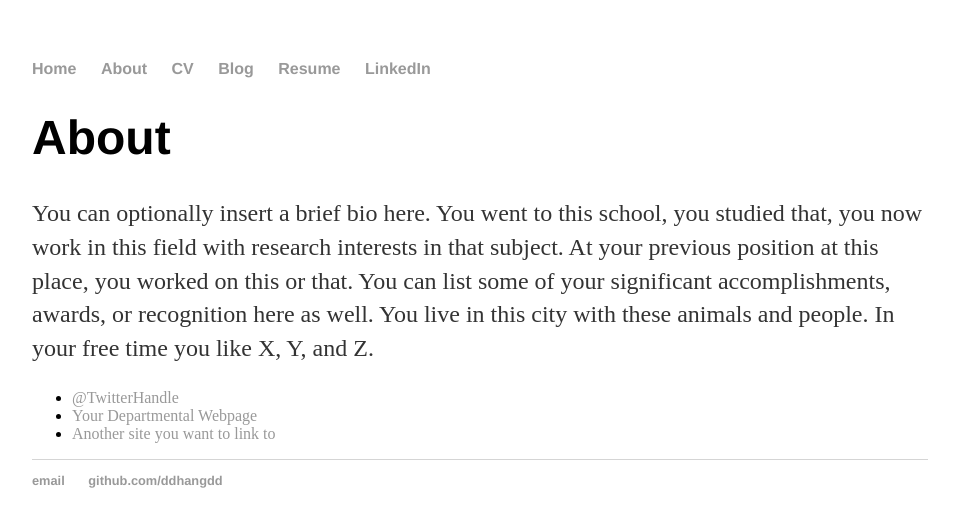
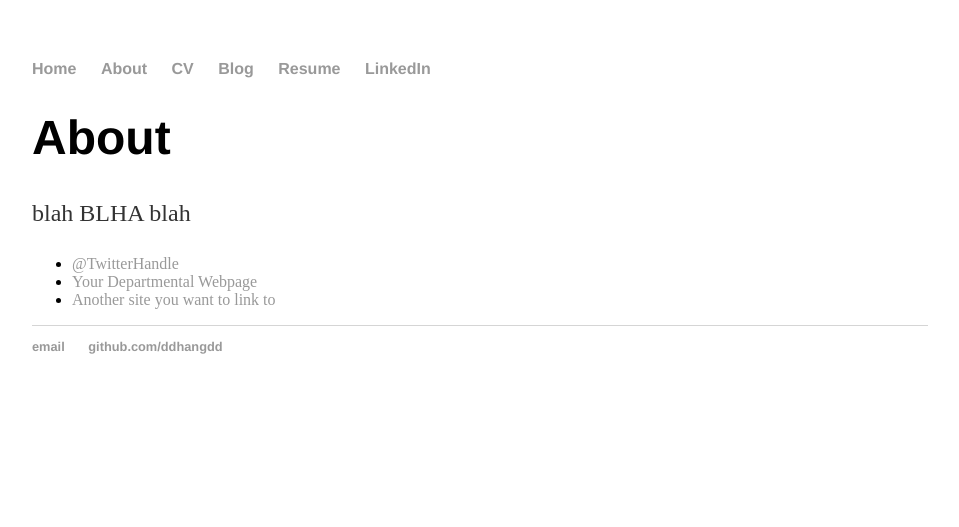
Before and after one commit to ddhangdd/ddhangdd.github.io, a Jekyll site: the page built from about/index.html, in a window 1280 px wide. Shown: the top 527 px of the page, without its empty margins (160-1119 px from the left). Built offline with Jekyll 4.4.1, drawn with Linux system fonts in a browser that asks for light colours.

Commit message:
Update index.html

```diff
--- a/about/index.html
+++ b/about/index.html
@@ -5,7 +5,7 @@
 
 		<div class="about">
 			<h1>About</h1>
-			<p>You can optionally insert a brief bio here. You went to this school, you studied that, you now work in this field with research interests in that subject. At your previous position at this place, you worked on this or that. You can list some of your significant accomplishments, awards, or recognition here as well. You live in this city with these animals and people. In your free time you like X, Y, and Z.</p>
+			<p>blah BLHA blah</p>
 
 			<ul class="contacts">
 				<li><a href="#">@TwitterHandle</a></li>
```
